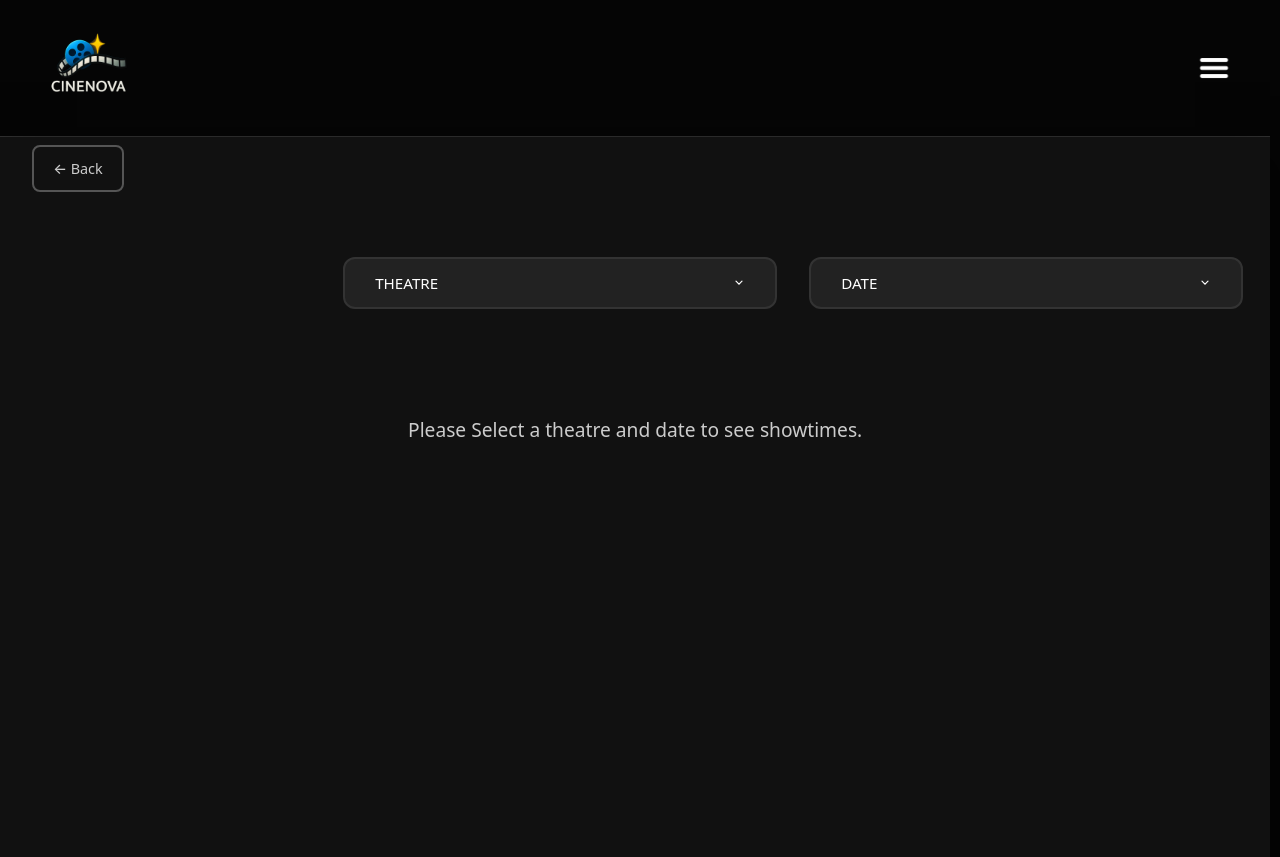
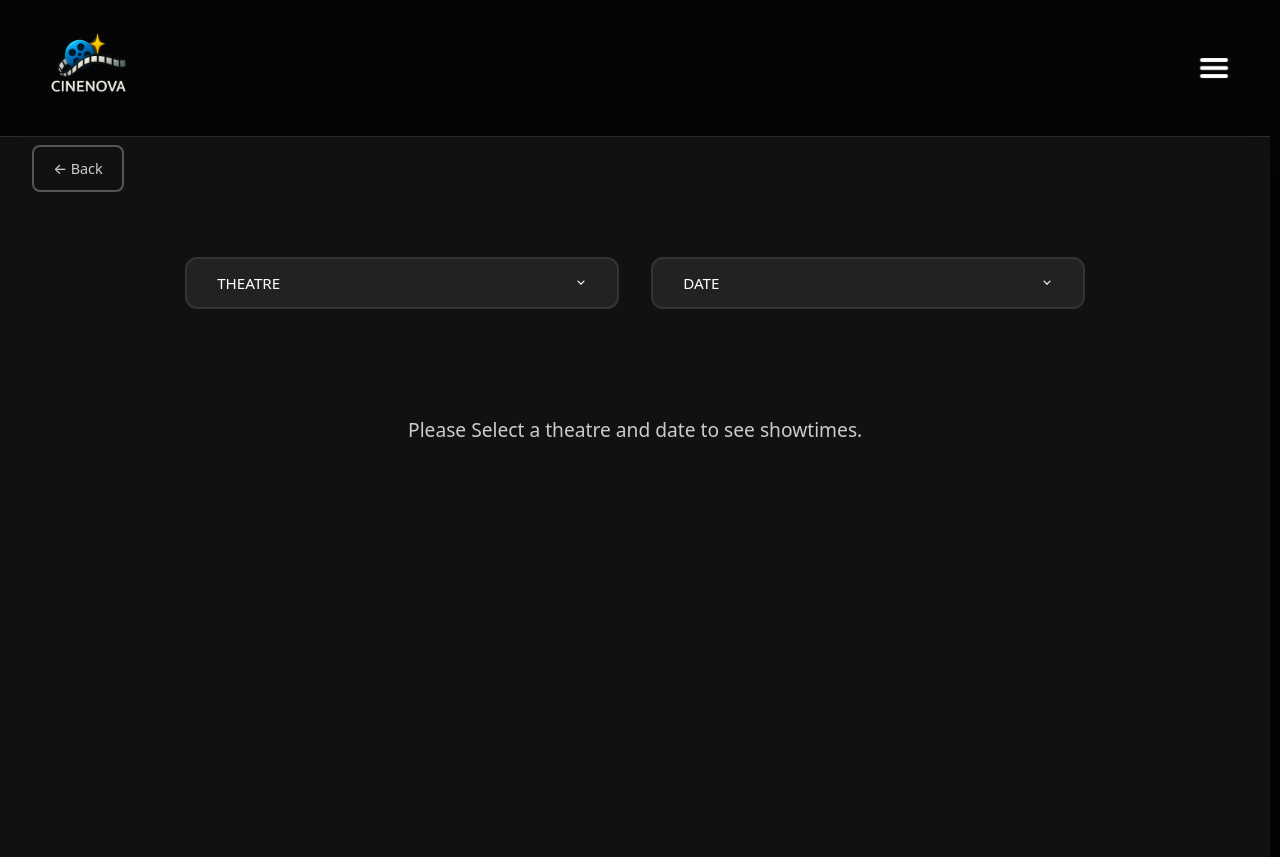
Before and after one commit to Cthomson20/movie_theatre_system, a React (Vite) app: page /movie_theatre_system/showtimes in a window 1280 px wide. Built offline with nearby package versions, Linux system fonts and the light colour scheme.

Commit message:
homepage complete

```diff
--- a/src/pages/HomePage.jsx
+++ b/src/pages/HomePage.jsx
@@ -4,6 +4,7 @@
 import { useNavigate } from 'react-router-dom'
 import { useBooking } from '../context/BookingContext'
 import '../App.css'
+import { AlignCenter } from 'lucide-react'
 
 function generateNextDays(numDays) {
   const result = []
@@ -631,7 +632,7 @@
               }}
             />
           )}
-          <h1 className="page-title">Movies</h1>
+          <h1 className="page-title" style={{ textAlign: 'center' }}>Movies</h1>
 
           {/* Filter bar */}
           <div className="filters-row">
--- a/src/styles/homePage.css
+++ b/src/styles/homePage.css
@@ -211,7 +211,7 @@
   width: 100%;
   align-items: center;
   gap: 16px;
-  margin: 0 0 3vh auto;
+  margin: 0 auto 3vh auto;
 }
 
 .filters-left {
```
